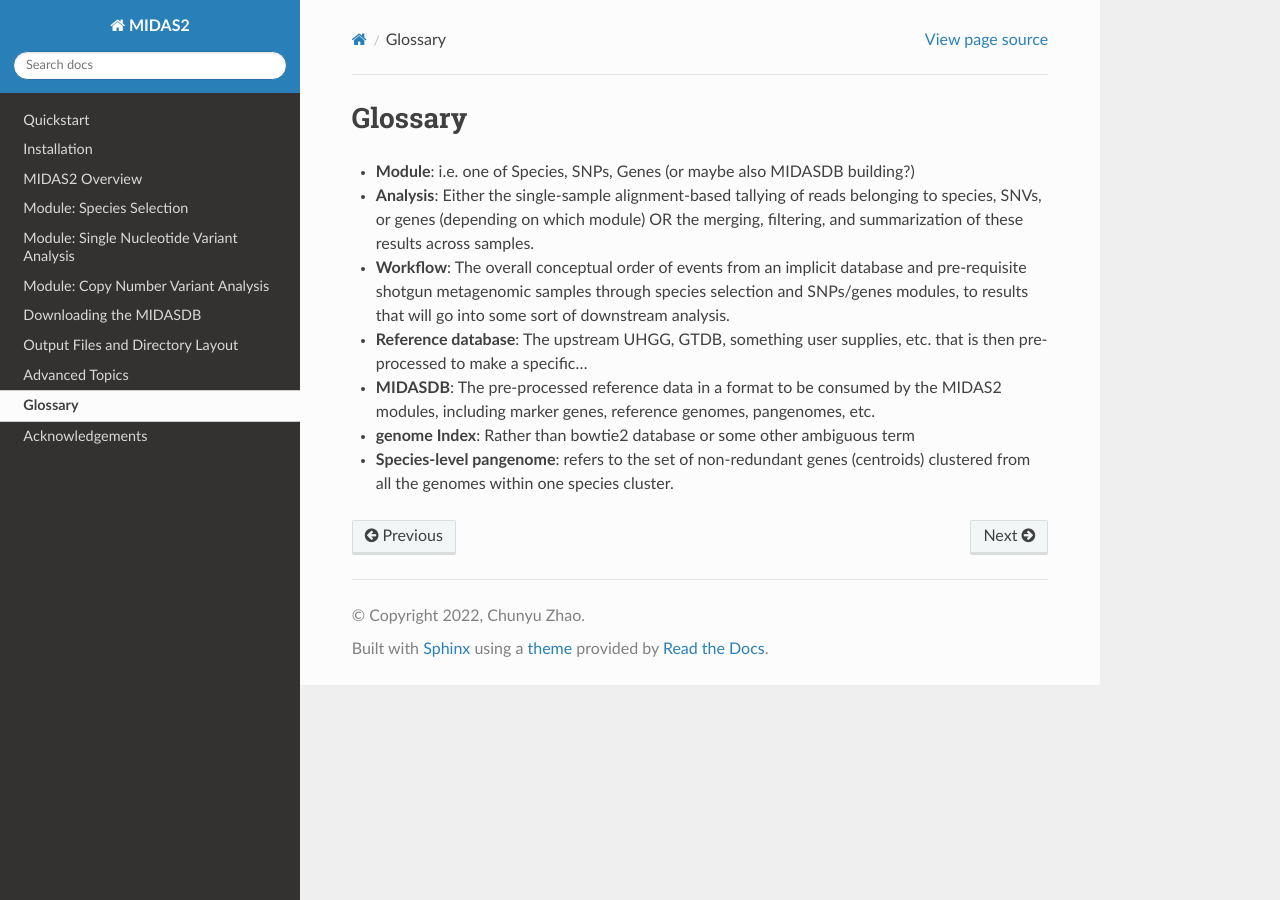
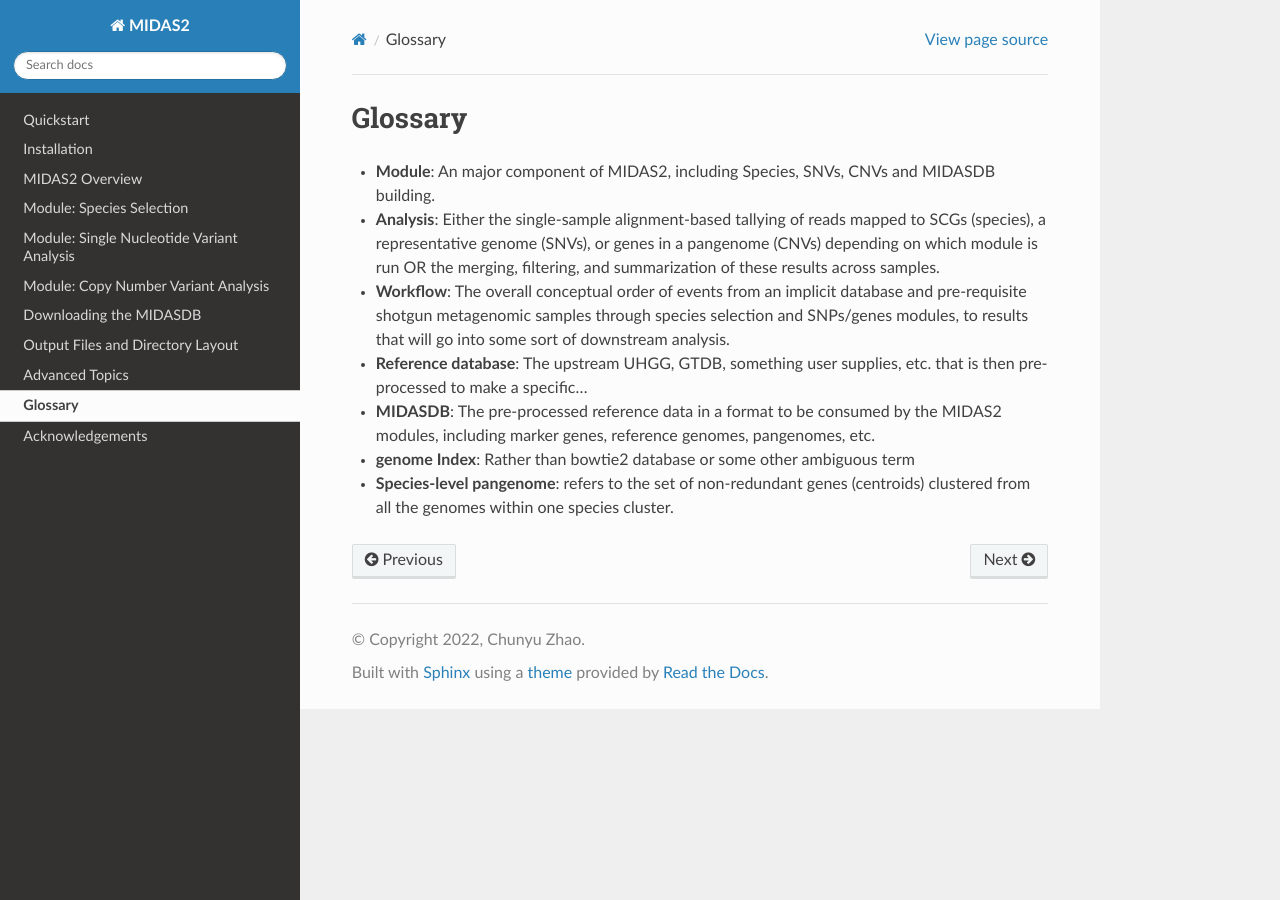
Before and after one commit to czbiohub-sf/MIDAS, a Sphinx documentation site: the page built from docs/glossary.rst, in a window 1280 px wide. Built offline with Sphinx 7.4.7 and the Read the Docs theme 2.0.0, drawn with Linux system fonts in a browser that asks for light colours.

Commit message:
Update glossary.rst

```diff
--- a/docs/glossary.rst
+++ b/docs/glossary.rst
@@ -1,9 +1,9 @@
 Glossary
 ========
 
--   **Module**: i.e. one of Species, SNPs, Genes (or maybe also MIDASDB building?)
+-   **Module**: An major component of MIDAS2, including Species, SNVs, CNVs and MIDASDB building.
 
--   **Analysis**: Either the single-sample alignment-based tallying of reads belonging to species, SNVs, or genes (depending on which module) OR the merging, filtering, and summarization of these results across samples.
+-   **Analysis**: Either the single-sample alignment-based tallying of reads mapped to SCGs (species), a representative genome (SNVs), or genes in a pangenome (CNVs) depending on which module is run OR the merging, filtering, and summarization of these results across samples.
 
 -   **Workflow**: The overall conceptual order of events from an implicit database and pre-requisite shotgun metagenomic samples through species selection and SNPs/genes modules, to results that will go into some sort of downstream analysis.
 
```
